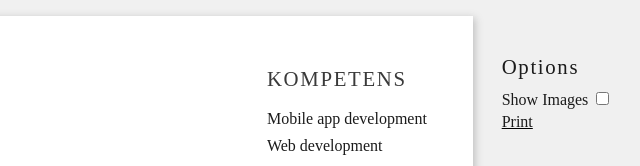
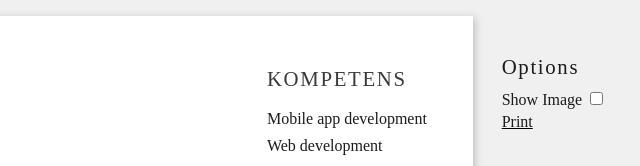
Before and after one commit to helagro/resume, a plain HTML site: page index.html in a window 1280 px wide. Shown: the top 166 px of the page, 579-1219 px from the left. Drawn offline with Linux system fonts and the light colour scheme.

Commit message:
unspecified

```diff
--- a/index.html
+++ b/index.html
@@ -54,7 +54,7 @@
             <div class="optionsPanel">
                 <h2>Options</h2>
                 <span>
-                    <label for="showImages"><span class="largeInfo">Show Images</span></label>
+                    <label for="showImages"><span class="largeInfo">Show Image</span></label>
                     <input type="checkbox" name="showImages" id="showImages" autocomplete="off" onchange="setShowImages(this.checked)">
                 </span>
                 <button onclick="print()"><p class="largeInfo">Print</p></button>
```
Also changed, not shown: dev/scramble.js (renamed from dev/script.js).
